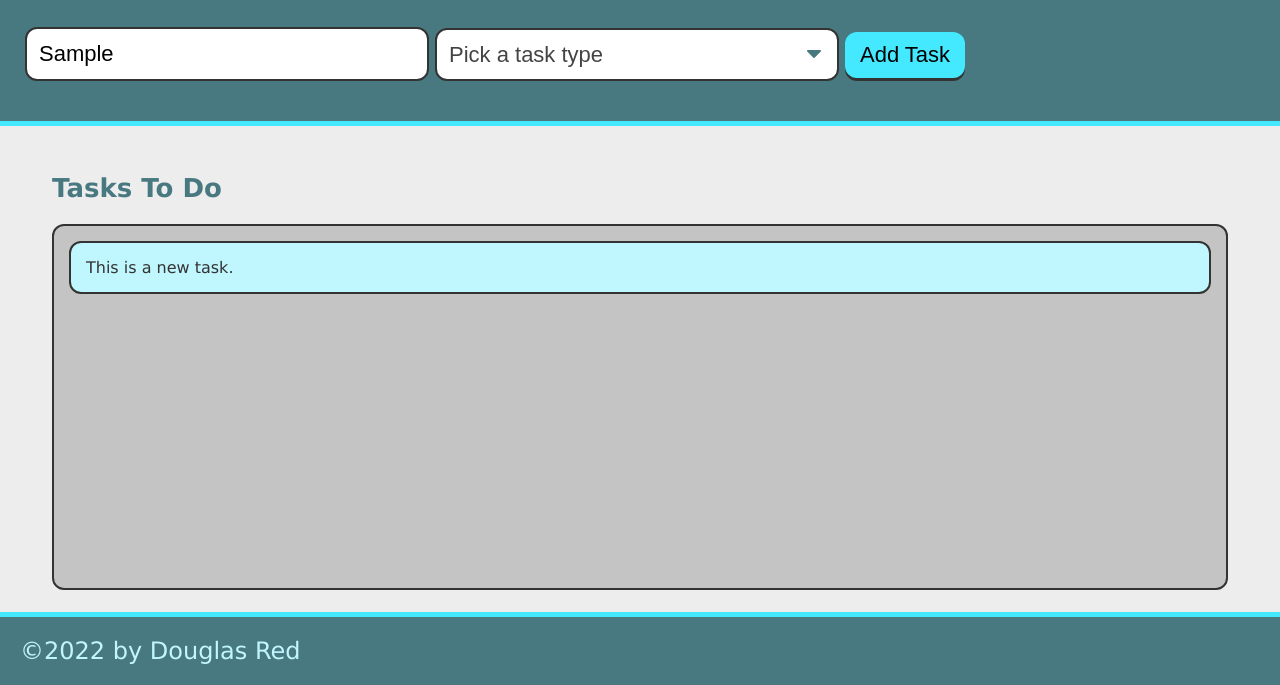
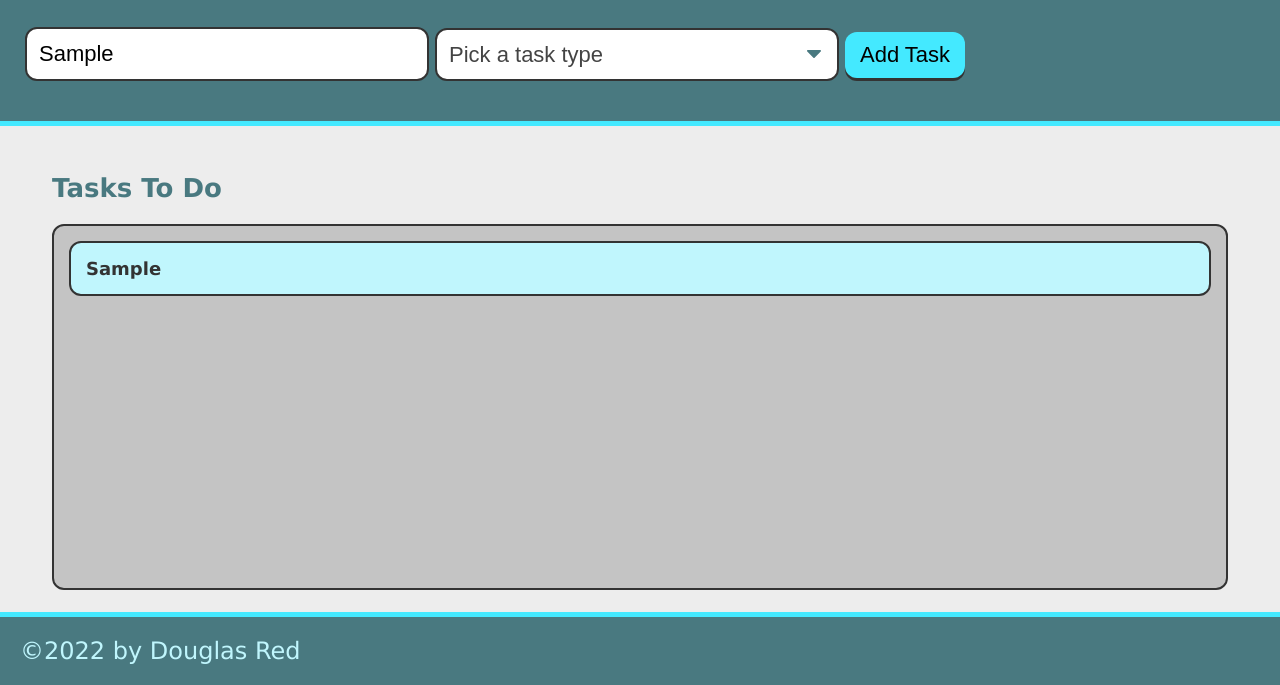
Before and after one commit to DouglasRed/taskinator-review, a plain HTML site: page index.html in a window 1280 px wide. Both pictures are taken after typing "Sample" into the empty fields and a click on the button "Add Task". Shown: the part 115-800 px from the top of the page. Drawn offline with Linux system fonts and the light colour scheme.

Commit message:
add dynamic tasks to taskinator

```diff
--- a/assets/js/script.js
+++ b/assets/js/script.js
@@ -4,9 +4,23 @@ const tasksToDoEl = document.querySelector("#tasks-to-do");
 const createTaskHandler = function (event) {
   event.preventDefault();
 
+  let taskNameInput = document.querySelector("input[name='task-name']").value;
+  let taskTypeInput = document.querySelector("select[name='task-type']").value;
+
   let listItemEl = document.createElement("li");
   listItemEl.className = "task-item";
-  listItemEl.textContent = "This is a new task.";
+
+  let taskInfoEl = document.createElement("div");
+  taskInfoEl.className = "task-info";
+
+  taskInfoEl.innerHTML =
+    "<h3 class='task-name'>" +
+    taskNameInput +
+    "</h3><span class='task-type'>" +
+    taskTypeInput +
+    "</span>";
+  listItemEl.appendChild(taskInfoEl);
+
   tasksToDoEl.appendChild(listItemEl);
 };
 
--- a/index.html
+++ b/index.html
@@ -13,7 +13,12 @@
       <p>Click the button belo to add a new task!</p>
       <form id="task-form">
         <div class="form-group">
-          <input type="text" name="task-name" placeholder="Enter Task Name" />
+          <input
+            class="text-input"
+            type="text"
+            name="task-name"
+            placeholder="Enter Task Name"
+          />
         </div>
         <div class="form-group">
           <select name="task-type" class="select-dropdown">
```
